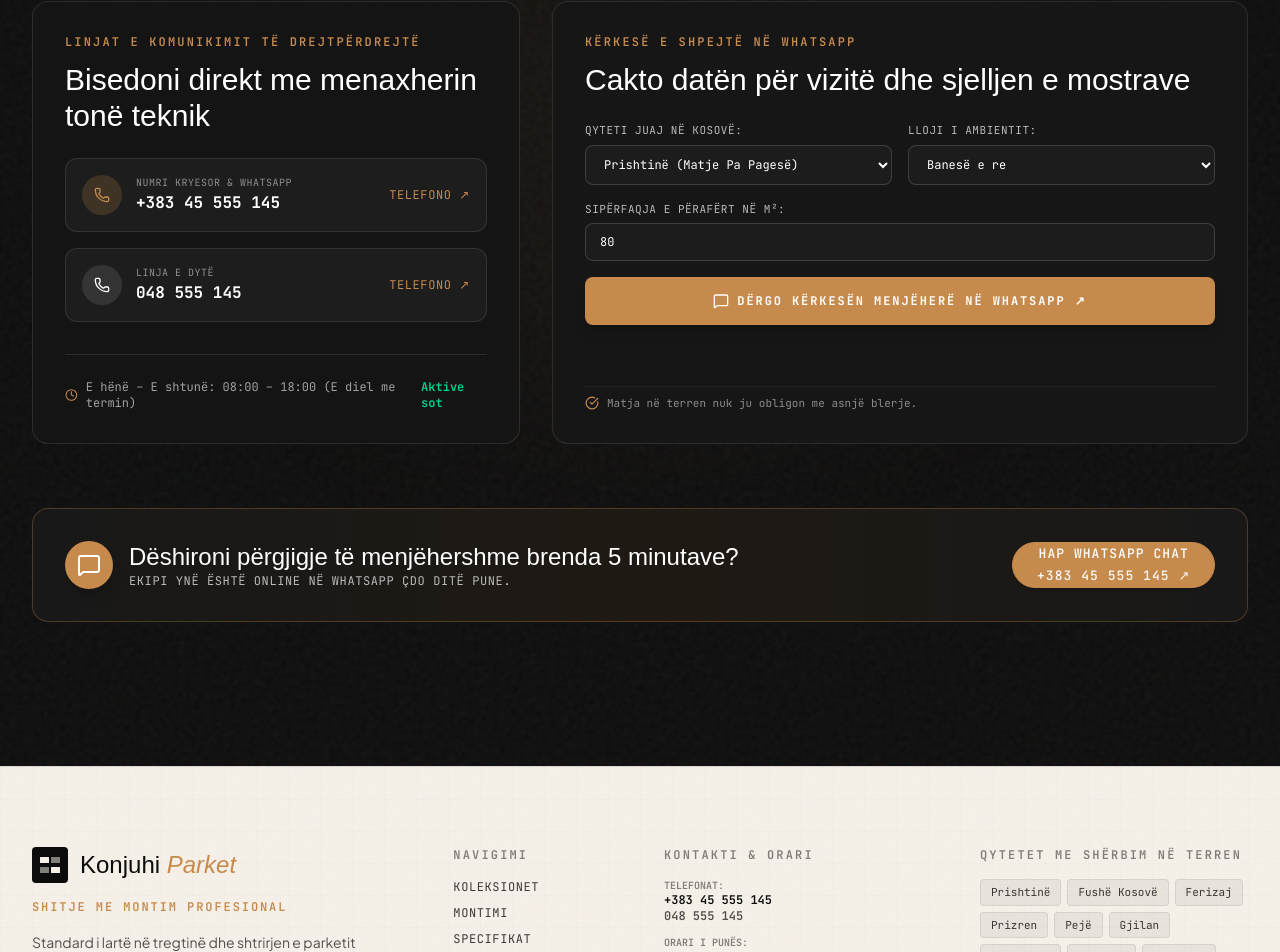
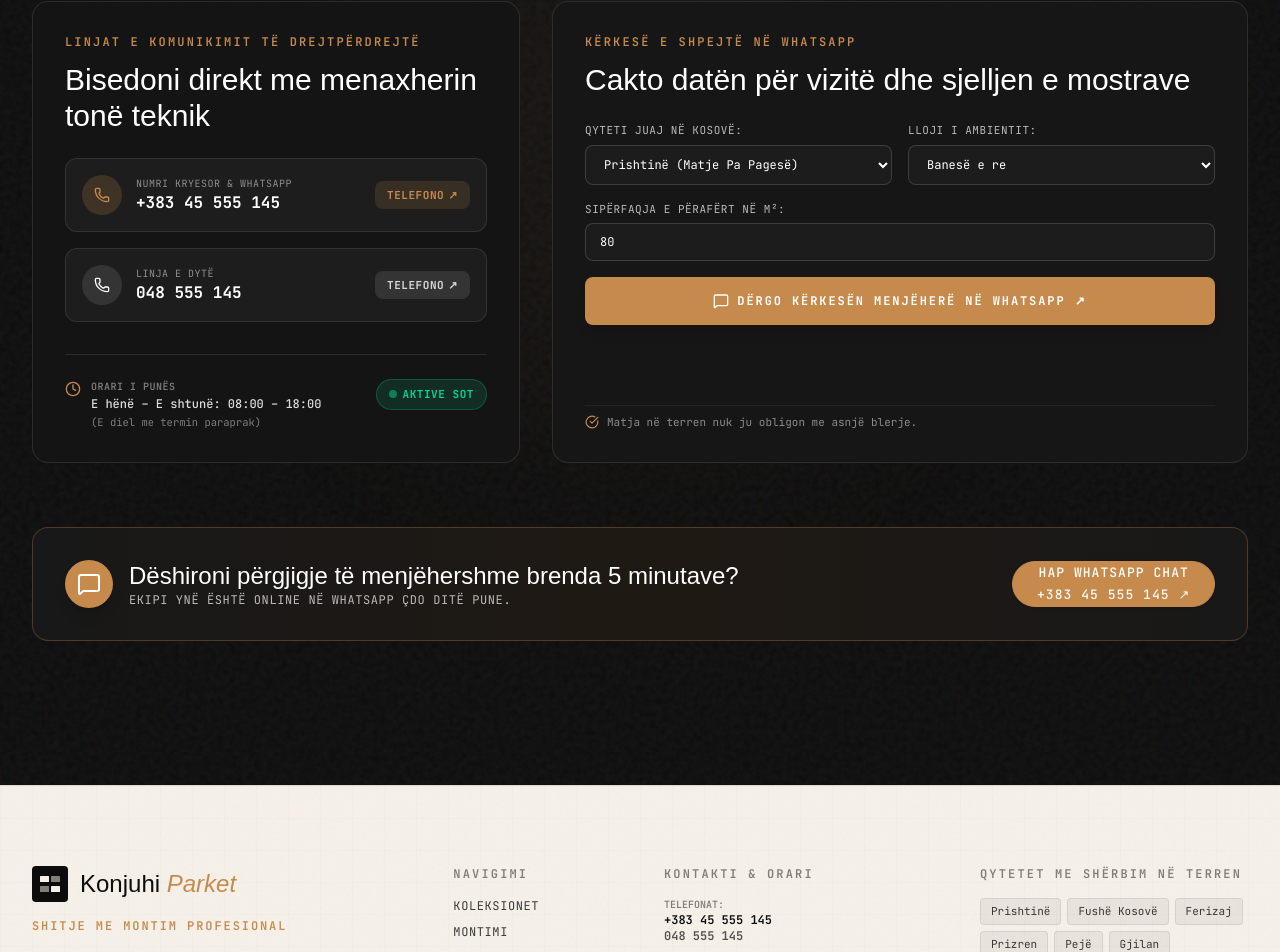
Before and after one commit to arlindi212/KonjuhiParket, a Next.js app: page / in a window 1280 px wide. Shown: the part 5219-6171 px from the top of the page. Built offline with nearby package versions, Linux system fonts and the light colour scheme; a web font is replaced by a local one.

Commit message:
style: separate operating hours and active status with generous left-right layout in contact section

```diff
--- a/src/components/ContactSection.tsx
+++ b/src/components/ContactSection.tsx
@@ -60,58 +60,74 @@ export const ContactSection: React.FC = () => {
                 {/* Primary Number */}
                 <a
                   href={`tel:${BUSINESS_INFO.phones.primaryRaw}`}
-                  className="flex items-center justify-between p-4 rounded-xl bg-white/[0.04] hover:bg-white/[0.08] border border-white/10 transition-all duration-200 group"
+                  className="flex items-center justify-between p-4 rounded-xl bg-white/[0.04] hover:bg-white/[0.08] border border-white/10 hover:border-[#c68a4c]/50 transition-all duration-200 group gap-3"
                 >
-                  <div className="flex items-center gap-3.5">
-                    <div className="w-10 h-10 rounded-full bg-[#c68a4c]/20 text-[#c68a4c] flex items-center justify-center group-hover:bg-[#c68a4c] group-hover:text-white transition-colors">
+                  <div className="flex items-center gap-3.5 min-w-0">
+                    <div className="w-10 h-10 rounded-full bg-[#c68a4c]/20 text-[#c68a4c] flex items-center justify-center group-hover:bg-[#c68a4c] group-hover:text-white transition-colors shrink-0">
                       <Phone className="w-4 h-4" />
                     </div>
-                    <div>
-                      <span className="block font-mono text-[10px] uppercase tracking-wider text-white/50">
+                    <div className="min-w-0">
+                      <span className="block font-mono text-[10px] uppercase tracking-wider text-white/50 truncate">
                         Numri Kryesor & WhatsApp
                       </span>
-                      <span className="font-mono text-base font-bold text-white group-hover:text-[#c68a4c] transition-colors">
+                      <span className="font-mono text-sm sm:text-base font-bold text-white group-hover:text-[#c68a4c] transition-colors block">
                         {BUSINESS_INFO.phones.primary}
                       </span>
                     </div>
                   </div>
-                  <span className="text-xs font-mono text-[#c68a4c] uppercase tracking-wider hidden sm:inline">
-                    Telefono ↗
+                  <span className="px-2.5 py-1 sm:px-3 sm:py-1.5 rounded-lg bg-[#c68a4c]/15 group-hover:bg-[#c68a4c] text-[#c68a4c] group-hover:text-white text-[11px] font-mono uppercase font-bold tracking-wider flex items-center gap-1 transition-all shrink-0">
+                    <span>Telefono</span>
+                    <span>↗</span>
                   </span>
                 </a>
 
                 {/* Secondary Number */}
                 <a
                   href={`tel:${BUSINESS_INFO.phones.secondaryRaw}`}
-                  className="flex items-center justify-between p-4 rounded-xl bg-white/[0.04] hover:bg-white/[0.08] border border-white/10 transition-all duration-200 group"
+                  className="flex items-center justify-between p-4 rounded-xl bg-white/[0.04] hover:bg-white/[0.08] border border-white/10 hover:border-[#c68a4c]/50 transition-all duration-200 group gap-3"
                 >
-                  <div className="flex items-center gap-3.5">
-                    <div className="w-10 h-10 rounded-full bg-white/10 text-white flex items-center justify-center group-hover:bg-[#c68a4c] group-hover:text-white transition-colors">
+                  <div className="flex items-center gap-3.5 min-w-0">
+                    <div className="w-10 h-10 rounded-full bg-white/10 text-white flex items-center justify-center group-hover:bg-[#c68a4c] group-hover:text-white transition-colors shrink-0">
                       <Phone className="w-4 h-4" />
                     </div>
-                    <div>
-                      <span className="block font-mono text-[10px] uppercase tracking-wider text-white/50">
+                    <div className="min-w-0">
+                      <span className="block font-mono text-[10px] uppercase tracking-wider text-white/50 truncate">
                         Linja e Dytë
                       </span>
-                      <span className="font-mono text-base font-bold text-white group-hover:text-[#c68a4c] transition-colors">
+                      <span className="font-mono text-sm sm:text-base font-bold text-white group-hover:text-[#c68a4c] transition-colors block">
                         {BUSINESS_INFO.phones.secondary}
                       </span>
                     </div>
                   </div>
-                  <span className="text-xs font-mono text-[#c68a4c] uppercase tracking-wider hidden sm:inline">
-                    Telefono ↗
+                  <span className="px-2.5 py-1 sm:px-3 sm:py-1.5 rounded-lg bg-white/10 group-hover:bg-[#c68a4c] text-white/80 group-hover:text-white text-[11px] font-mono uppercase font-bold tracking-wider flex items-center gap-1 transition-all shrink-0">
+                    <span>Telefono</span>
+                    <span>↗</span>
                   </span>
                 </a>
               </div>
             </div>
 
-            {/* Operating Times Tag */}
-            <div className="pt-6 border-t border-white/10 flex items-center justify-between text-xs font-mono text-white/60">
-              <span className="flex items-center gap-2">
-                <Clock className="w-3.5 h-3.5 text-[#c68a4c]" />
-                {BUSINESS_INFO.workingHours}
-              </span>
-              <span className="text-emerald-400 font-semibold">Aktive sot</span>
+            {/* Operating Times Tag - Majtas & Djathtas with generous spacing */}
+            <div className="pt-6 border-t border-white/10 flex items-start justify-between gap-4">
+              <div className="flex items-start gap-2.5 min-w-0">
+                <Clock className="w-4 h-4 text-[#c68a4c] shrink-0 mt-0.5" />
+                <div className="space-y-0.5">
+                  <span className="block font-mono text-[10px] uppercase text-white/45 tracking-wider font-semibold">
+                    Orari i Punës
+                  </span>
+                  <p className="font-mono text-xs text-white/85 font-medium leading-snug">
+                    E hënë – E shtunë: 08:00 – 18:00
+                  </p>
+                  <p className="font-mono text-[10.5px] text-white/45">
+                    (E diel me termin paraprak)
+                  </p>
+                </div>
+              </div>
+
+              <div className="shrink-0 flex items-center gap-1.5 px-3 py-1.5 rounded-full bg-emerald-500/15 border border-emerald-500/30 text-emerald-400 text-[10.5px] sm:text-[11px] font-mono font-bold tracking-wider uppercase shadow-xs">
+                <span className="w-2 h-2 rounded-full bg-emerald-400 animate-pulse shrink-0"></span>
+                <span>Aktive sot</span>
+              </div>
             </div>
           </div>
 
```
